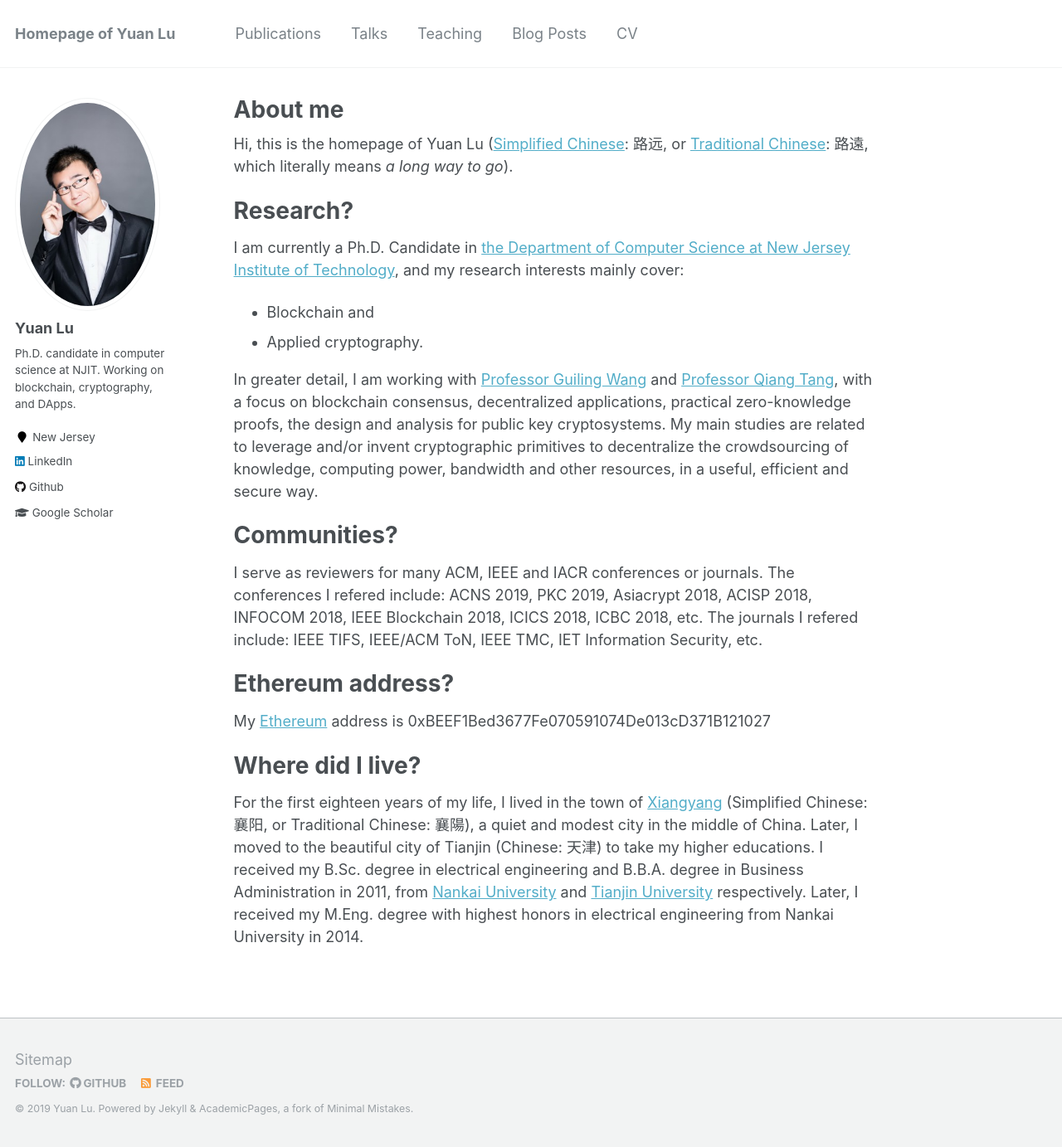
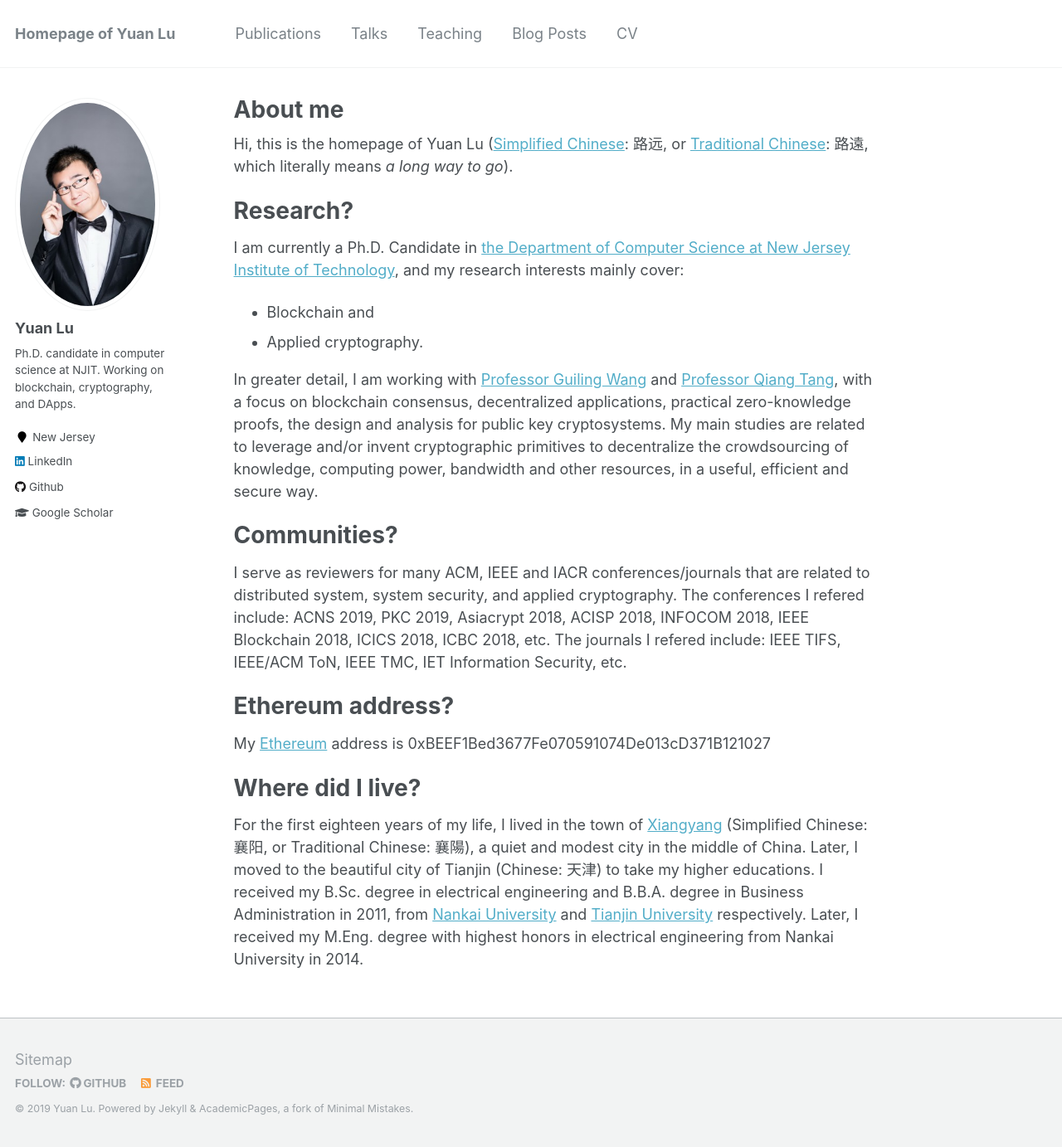
Before and after one commit to yylluu/yylluu.github.io, a Jekyll site: the page built from _pages/about.md, in a window 1280 px wide and 1383 px high. Shown: the whole window at 83% size. Built offline with Jekyll 4.4.1, drawn with Linux system fonts in a browser that asks for light colours.

Commit message:
Update about.md

```diff
--- a/_pages/about.md
+++ b/_pages/about.md
@@ -23,7 +23,7 @@
 
 Communities?
 ======
-I serve as reviewers for many ACM, IEEE and IACR conferences or journals. The conferences I refered include: ACNS 2019, PKC 2019, Asiacrypt 2018, ACISP 2018, INFOCOM 2018, IEEE Blockchain 2018, ICICS 2018, ICBC 2018, etc. The journals I refered include: IEEE TIFS, IEEE/ACM ToN, IEEE TMC, IET Information Security, etc.
+I serve as reviewers for many ACM, IEEE and IACR conferences/journals that are related to distributed system, system security, and applied cryptography. The conferences I refered include: ACNS 2019, PKC 2019, Asiacrypt 2018, ACISP 2018, INFOCOM 2018, IEEE Blockchain 2018, ICICS 2018, ICBC 2018, etc. The journals I refered include: IEEE TIFS, IEEE/ACM ToN, IEEE TMC, IET Information Security, etc.
 
 
 Ethereum address?
```
